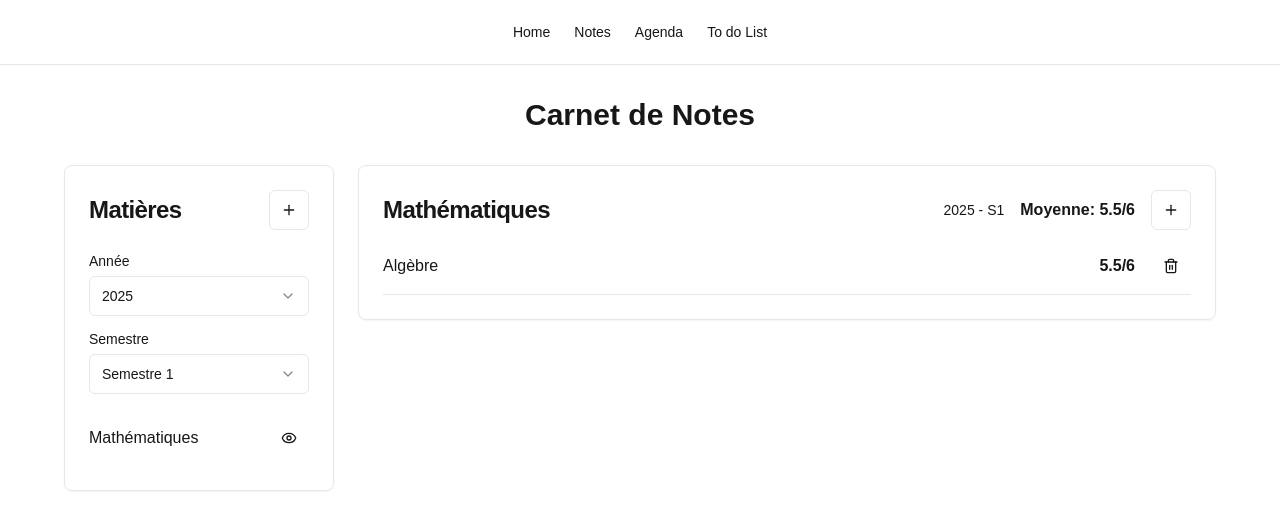
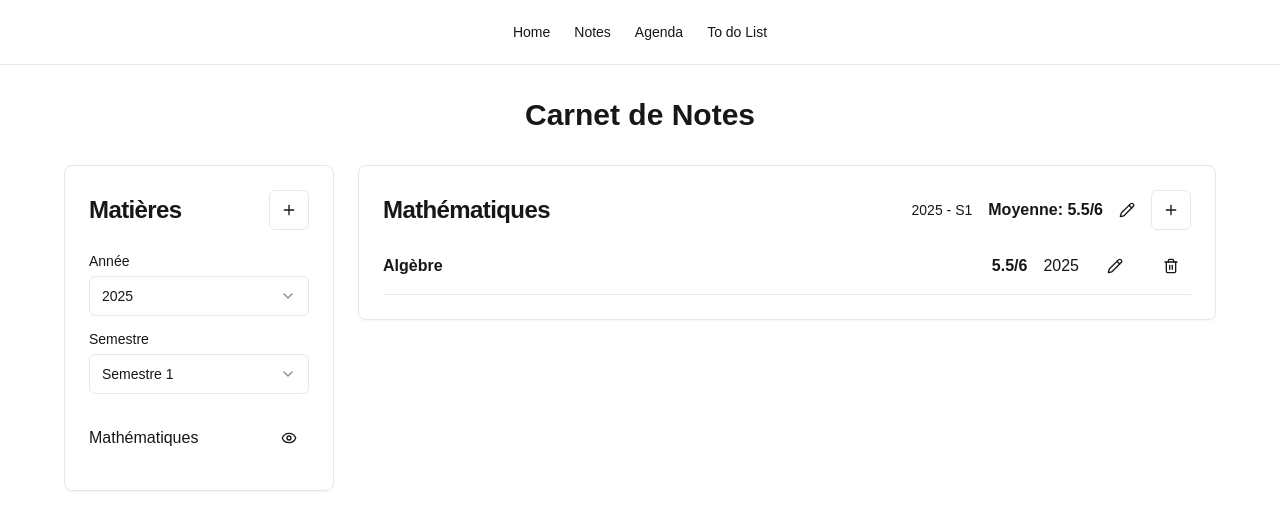
Before and after one commit to gabpereirach/schedule, a Next.js app: page /mark in a window 1280 px wide. Shown: the top 530 px of the page. Built offline with nearby package versions, Linux system fonts and the light colour scheme.

Commit message:
Add edit button

```diff
--- a/src/app/mark/page.tsx
+++ b/src/app/mark/page.tsx
@@ -7,7 +7,7 @@ import { Dialog, DialogContent, DialogHeader, DialogTitle, DialogTrigger } from
 import { Input } from "@/components/ui/input";
 import { Label } from "@/components/ui/label";
 import { Select, SelectContent, SelectItem, SelectTrigger, SelectValue } from "@/components/ui/select";
-import { Plus, Trash2, Eye, EyeOff } from "lucide-react";
+import { Plus, Pencil, Trash2, Eye, EyeOff } from "lucide-react";
 import { nanoid } from 'nanoid';
 
 // Types définissant la structure des données
@@ -244,6 +244,7 @@ export default function Home() {
 													<span className="font-semibold">
 														Moyenne: {formattedAverage}/6
 													</span>
+													<Pencil className="h-4 w-4" />
 													<Dialog>
 														<DialogTrigger asChild>
 															<Button variant="outline" size="icon">
@@ -282,9 +283,16 @@ export default function Home() {
 												<div className="space-y-2">
 													{periodGrades.map(grade => (
 														<div key={grade.id} className="flex items-center justify-between py-2 border-b">
-															<span>{grade.title}</span>
+															<span className="font-semibold">{grade.title}</span>
 															<div className="flex items-center gap-4">
 																<span className="font-semibold">{grade.grade}/6</span>
+																<span>{grade.year}</span>
+																<Button
+																	variant="ghost"
+																	size="icon"
+																>
+																	<Pencil className="h-4 w-4" />
+																</Button>
 																<Button
 																	variant="ghost"
 																	size="icon"
```
